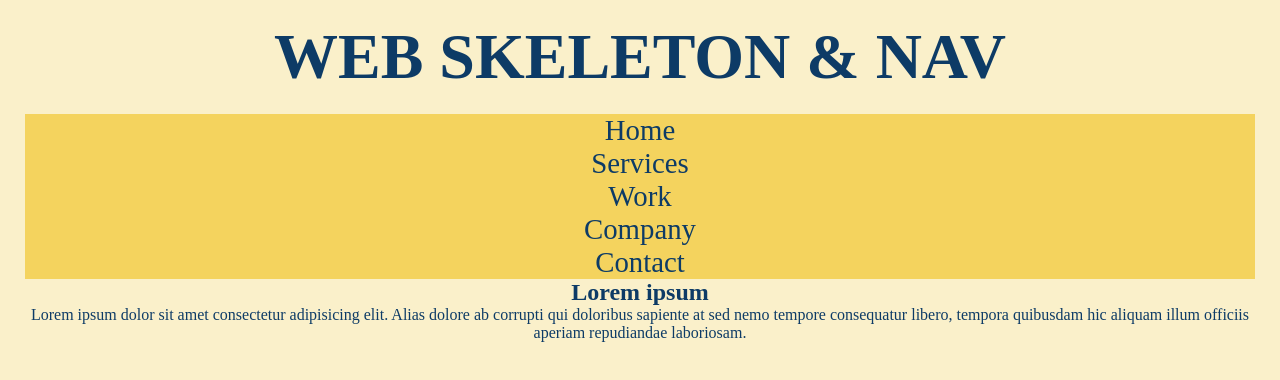
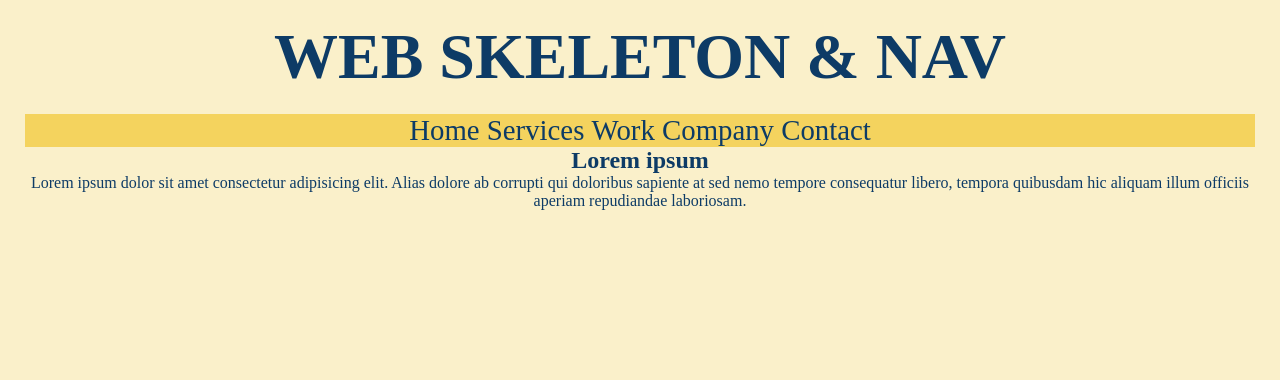
Before and after one commit to Seaway-Software-Development/web-skeleton-and-navigation-CaeBabyBear, a plain HTML site: page index.html in a window 1280 px wide. Drawn offline with Linux system fonts and the light colour scheme.

Commit message:
css fix 8

```diff
--- a/css/styles.css
+++ b/css/styles.css
@@ -19,9 +19,12 @@ nav {
 }
 
 nav ul {
-    list-style: none;
+    list-style-type: none;
+    font-size: 180%;
+}
+
+nav li {
     display: inline-block;
-    font-size: 180%;
 }
 
 nav ul li a {
```
